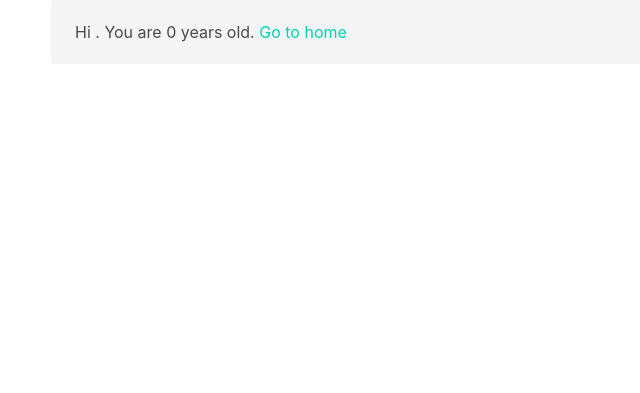
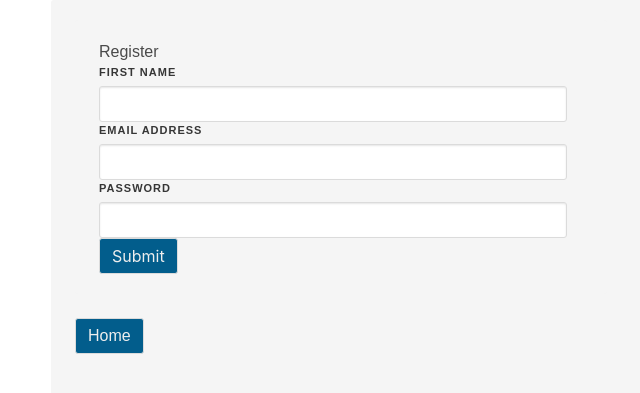
Before and after one commit to Spethreeker/phpwebapp, a PHP site: page /register.php in a window 1280 px wide. Shown: the top 393 px of the page, without its empty margins (13-653 px from the left). Run offline with PHP 8.4, Linux system fonts and the light colour scheme; data that the repository does not hold is empty.

Commit message:
Made able to make account
Need to sanitize SQL, make password encrypted

```diff
--- a/css/style.css
+++ b/css/style.css
@@ -2,6 +2,9 @@
 @font-face{
     font-family: 'Marine', sans-serif;
     src('marineregular.otf');
+}
+body{
+    font-family: 'Marine', sans-serif;
 }
 .customer-name{
     font-family: 'Raleway', sans-serif;
--- a/register.php
+++ b/register.php
@@ -1,7 +1,48 @@
-<link rel="stylesheet" href="css/style.css" type="text/css">
-<link rel="stylesheet" href="css/bulma.css" type="text/css">
+<html>
+    <head>
+        <link rel="stylesheet" href="css/bulma.css">
+        <link rel="stylesheet" href="css/style.css">
+       <script language="JavaScript" src="gen_validatorv4.js"
+    type="text/javascript" xml:space="preserve"></script>
+    </head>
+</html>
+<body>
 <div class="container notification">
-Hi <?php echo htmlspecialchars($_POST['name']); ?>.
-You are <?php echo (int)$_POST['age']; ?> years old.
-<a href="home.html">Go to home</a>
-</div>
+  <div class="columns">
+            <div class="column is-half">
+            <form id='register' name="register" class="notification" action='adduser.php' method='post' accept-charset='UTF-8'>
+                <legend>Register</legend>
+                <input type='hidden' name='submitted' id='submitted' value='1'/>
+                <label for='FirstName' class="label heading">First Name</label>
+                    <input type='text' class="input is-block" name='name' id='name' maxlength="50" required/>
+                <label for='Email' class="label heading" >Email Address</label>
+                    <input type='email' class="input" name='email' id='Email' maxlength="50" required/>
+                <label class="label heading"  for='password' >Password</label>
+                  <input class="input"  type='password' name='password' id='password' maxlength="50" required/>
+                    <input class="button blue"  type='submit' name='Submit' value='Submit'>
+
+
+  </form>
+  <a class="button blue" href="home.html">Home</a>
+     </div>
+
+
+  </div>
+  <script type="text/javascript" xml:space="preserve">
+var frmvalidator  = new Validator("register");
+    frmvalidator.addValidation("FirstName","req","Please enter your First Name");
+  frmvalidator.addValidation("FirstName","maxlen=20",	"Max length for FirstName is 20");
+  frmvalidator.addValidation("FirstName","alpha","Alphabetic chars only");
+
+  frmvalidator.addValidation("LastName","req","Please enter your Last Name");
+  frmvalidator.addValidation("LastName","maxlen=20","Max length is 20");
+
+  frmvalidator.addValidation("Email","maxlen=50");
+  frmvalidator.addValidation("Email","req");
+  frmvalidator.addValidation("Email","email");
+</script>
+
+
+</body>
+
+</html>
```
Also changed, not shown: adduser.php (added, +43 -0 lines), index.html (+2 -34 lines).
